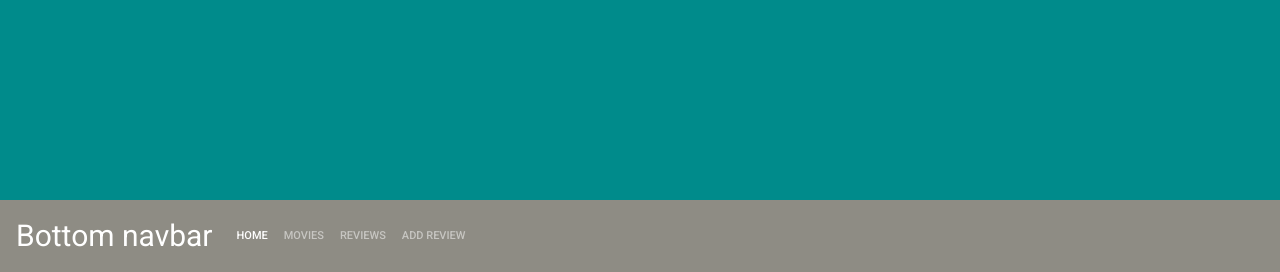
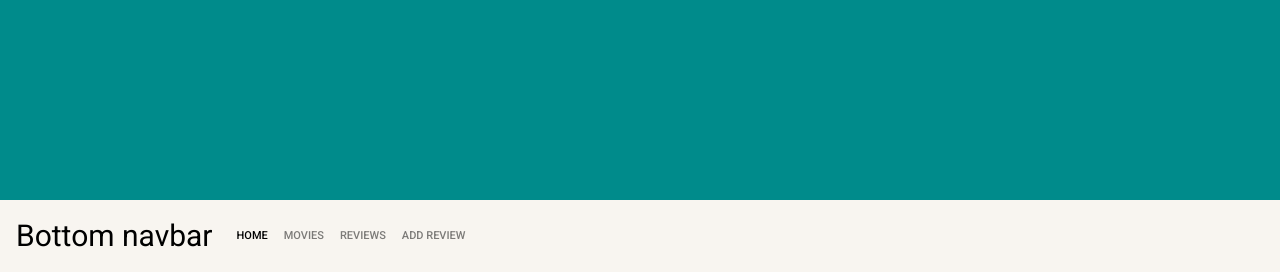
Before and after one commit to katerinaelsasser/film_review_database, a Flask app: page / in a window 1280 px wide. Shown: the part 607-879 px from the top of the page. Run offline with Flask 2, Linux system fonts and the light colour scheme; some libraries are stand-ins or nearby versions.

Commit message:
changing the colour of the footer

```diff
--- a/templates/layout/footer.html
+++ b/templates/layout/footer.html
@@ -1,6 +1,6 @@
 {% block navbar %}
 <footer>
-<nav class="navbar navbar-expand-sm navbar-dark bg-dark">
+<nav class="navbar navbar-expand-lg navbar-light bg-light">
   <a class="navbar-brand" href="#">Bottom navbar</a>
   <div class="collapse navbar-collapse" id="navbarCollapse">
     <ul class="navbar-nav mr-auto">
```
